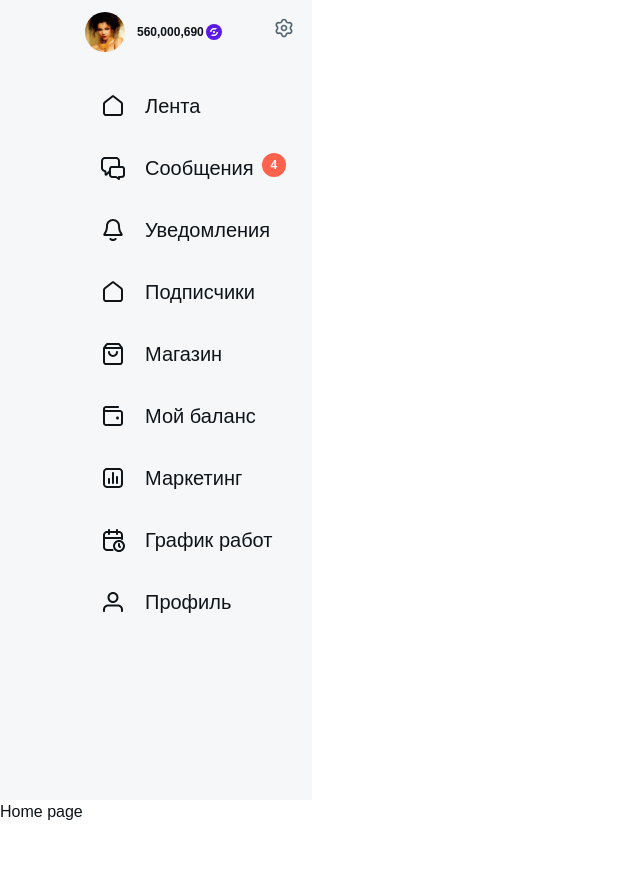
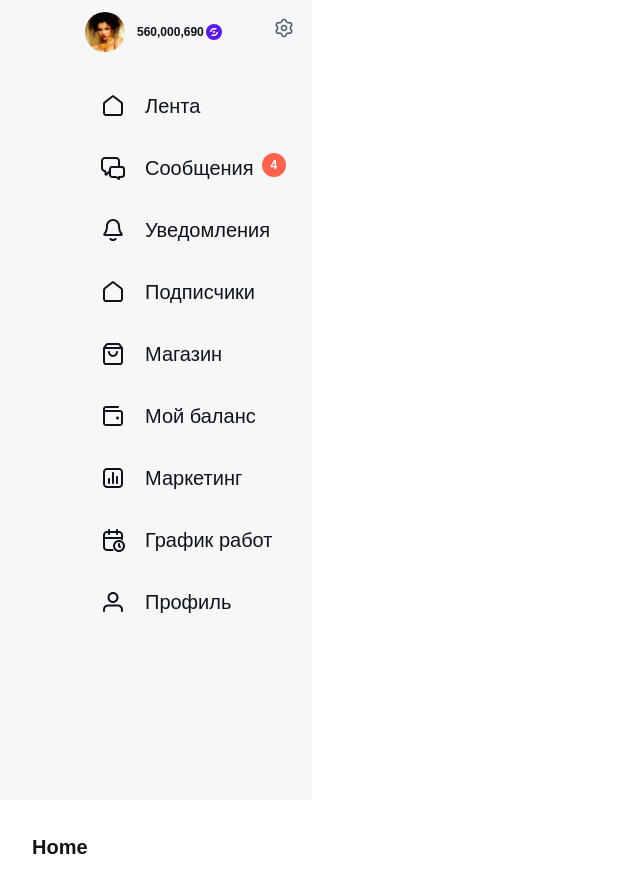
Before and after one commit to klavrenuk/next-notifications, a Next.js app in the folder notifications/: page / in a window 1280 px wide. Shown: the top 892 px of the page, without its empty margins (0-640 px from the left). Before the commit the page ends 824 px from the top, so only its background shows below. Built offline with nearby package versions, Linux system fonts and the light colour scheme.

Commit message:
fix paddings

```diff
--- a/notifications/src/app/not-found.tsx
+++ b/notifications/src/app/not-found.tsx
@@ -3,8 +3,8 @@ import AppHeader from '@/components/header/AppHeader'
 
 export default function NotFoundPage() {
     return (
-        <PageSection>
-            <AppHeader title={"Стараница не найдена"} />
+        <PageSection header={<AppHeader title={"Стараница не найдена"} />}>
+            <div></div>
         </PageSection>
     )
 }
--- a/notifications/src/app/page.tsx
+++ b/notifications/src/app/page.tsx
@@ -1,7 +1,11 @@
+import PageSection from "@/components/page-section/PageSection";
+import AppHeader from '@/components/header/AppHeader'
+
+
 export default function Home() {
   return (
-    <div>
-      Home page
-    </div>
+      <PageSection header={<AppHeader title={"Home"} />}>
+          <div></div>
+      </PageSection>
   );
 }
```
